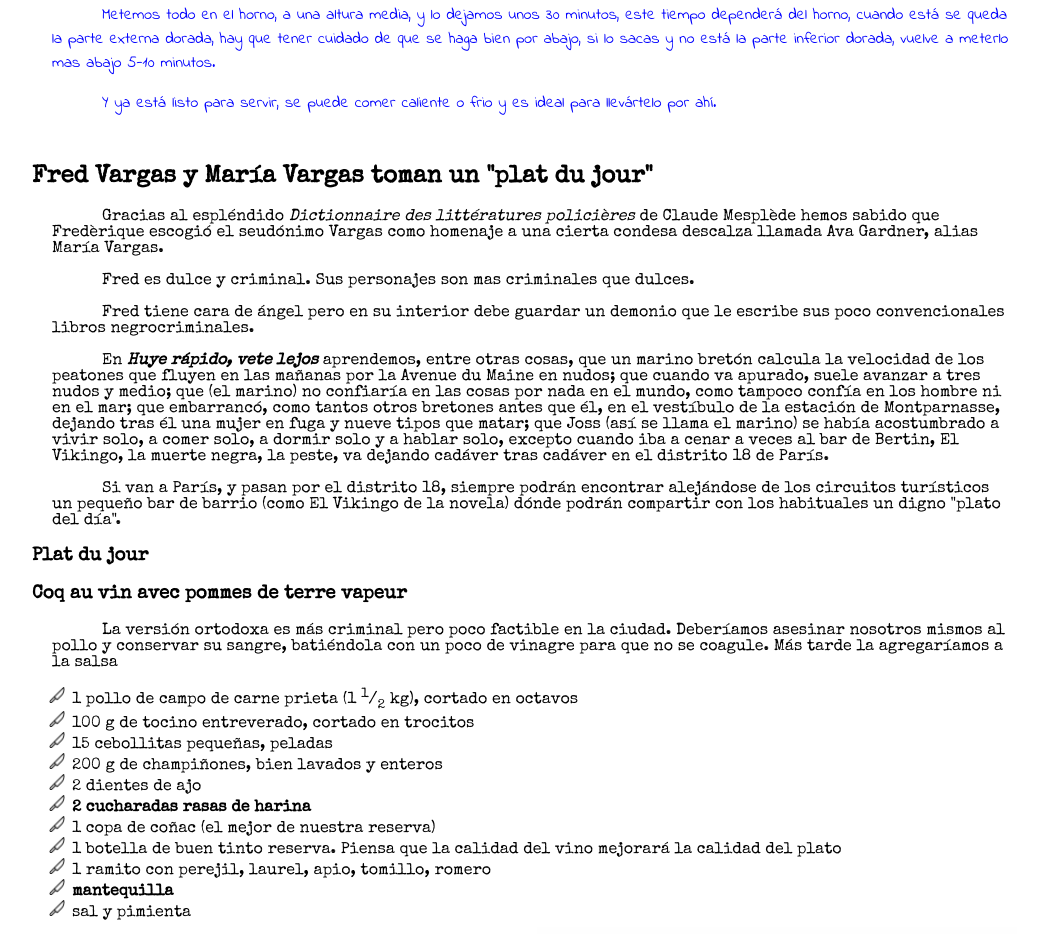
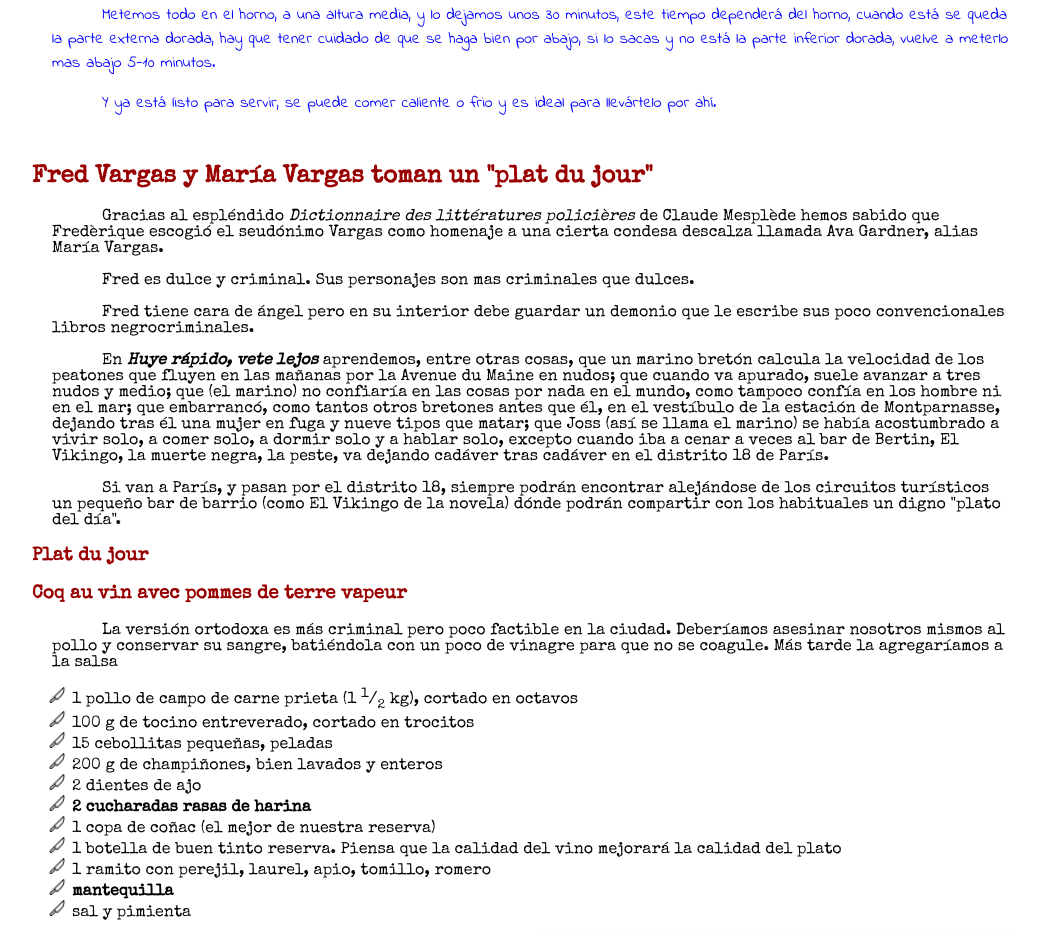
Before and after one commit to GinesSarmiento/NVL-CSS-P6c, a plain HTML site: page index.html in a window 1280 px wide. Shown: the part 1720-2654 px from the top of the page, without its empty margins (108-1147 px from the left). Drawn offline with nearby package versions, Linux system fonts and the light colour scheme.

Commit message:
actualización de estilo

```diff
--- a/style.css
+++ b/style.css
@@ -42,6 +42,9 @@ a{
 #pollo{
 	clear: both;
 	font-family: 'Special Elite', cursive;
+}
+#pollo h2, #pollo h3{
+	color:#990000;
 }
 .foto{
 	width: 50%;
```
